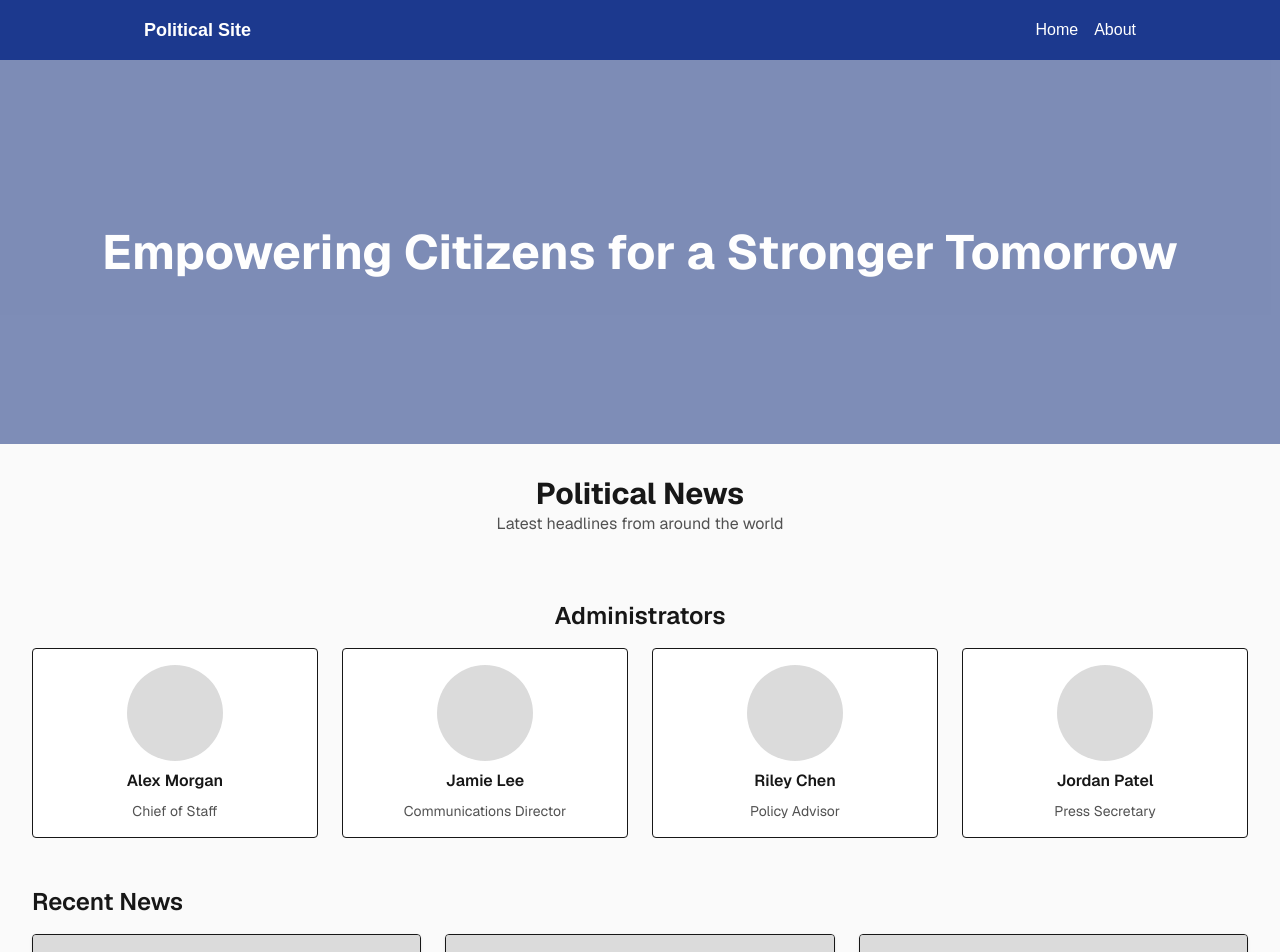
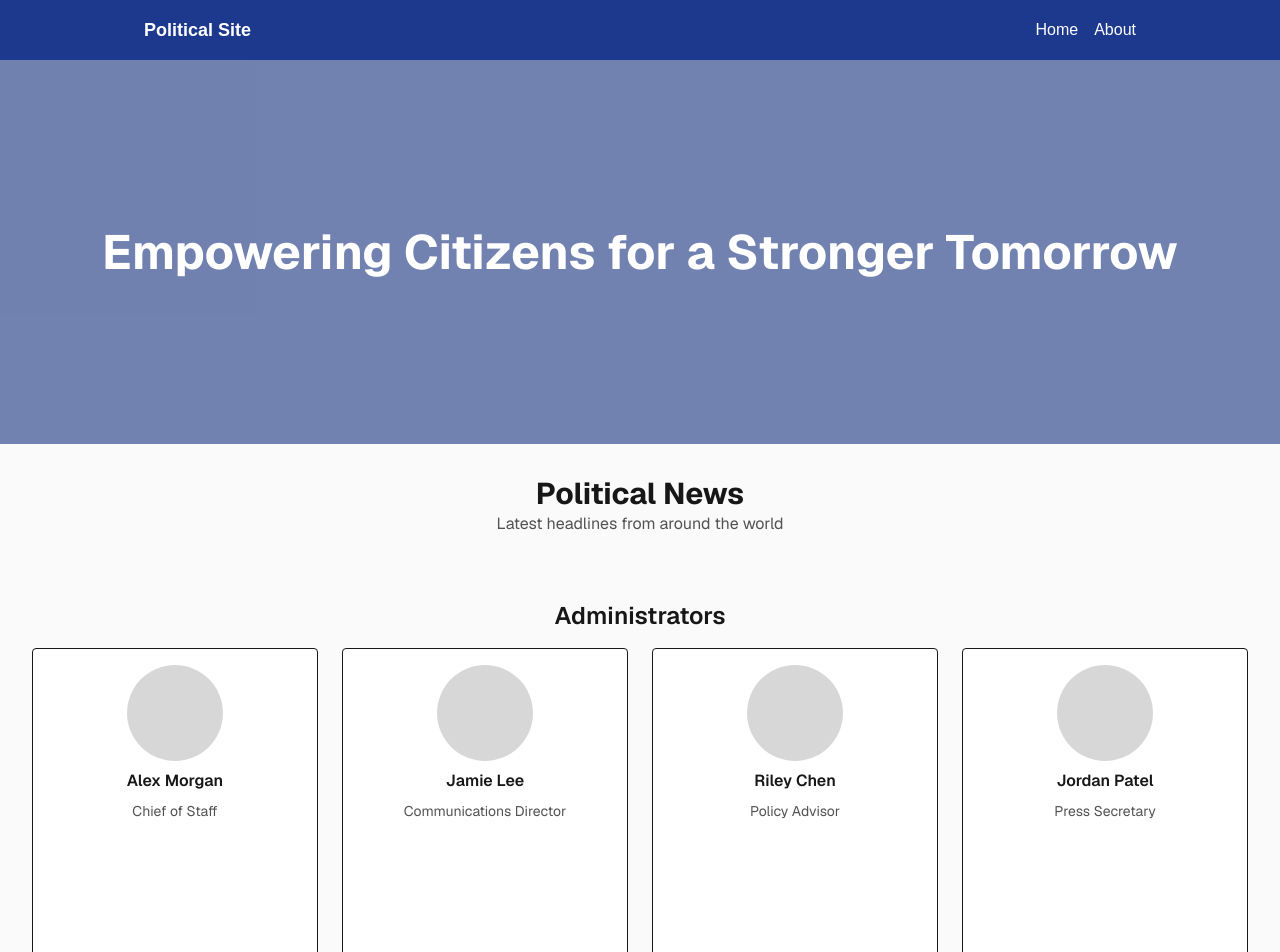
Before and after one commit to Antaqor/political, a Next.js app: page / in a window 1280 px wide. Shown: the top 952 px of the page. Built offline with nearby package versions, Linux system fonts and the light colour scheme.

Commit message:
Make admin cards 2:3 aspect

```diff
--- a/src/components/AdminCard.tsx
+++ b/src/components/AdminCard.tsx
@@ -8,7 +8,7 @@ export interface Admin {
 
 export default function AdminCard({ admin }: { admin: Admin }) {
   return (
-    <div className="p-4 border rounded bg-white dark:bg-neutral-800 flex flex-col items-center gap-2 text-center">
+    <div className="p-4 border rounded bg-white dark:bg-neutral-800 flex flex-col items-center gap-2 text-center w-full aspect-[2/3]">
       <div className="h-24 w-24 rounded-full bg-neutral-300 dark:bg-neutral-700 animate-pulse" />
       <h3 className="font-semibold">{admin.name}</h3>
       <p className="text-sm text-neutral-600 dark:text-neutral-300">{admin.role}</p>
```
